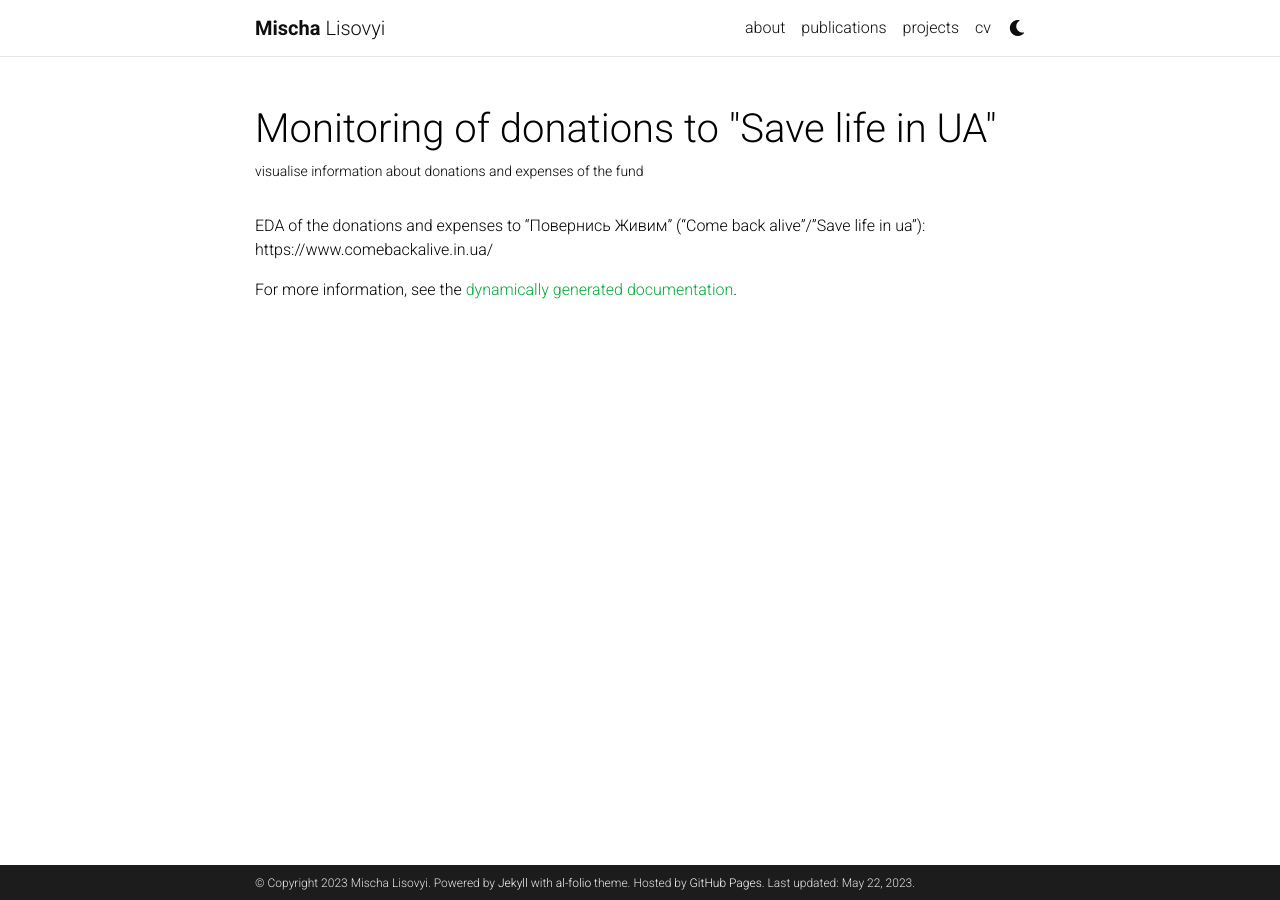
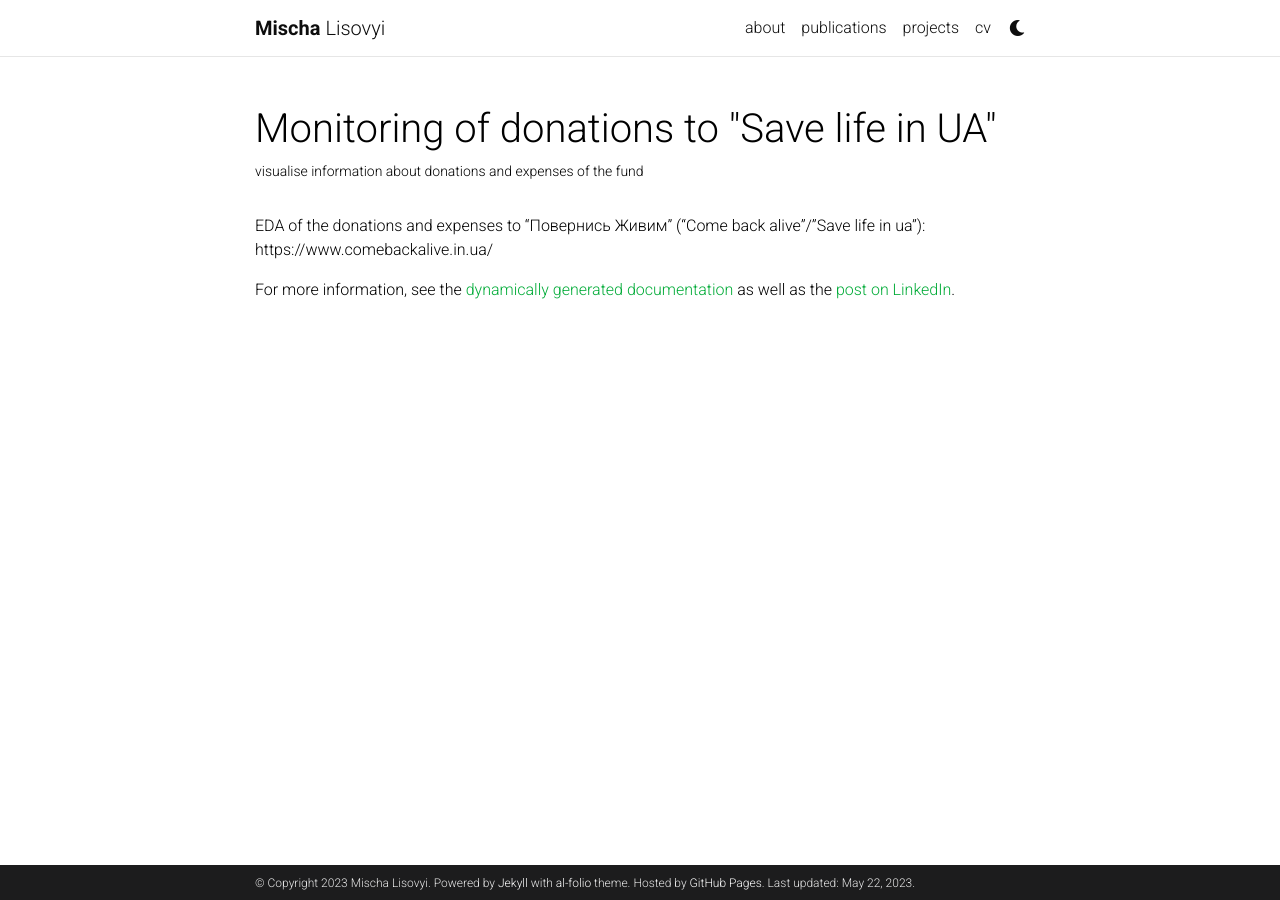
Before and after one commit to mlisovyi/mlisovyi.github.io, a Jekyll site: the page built from _projects/fun_savelifeinua.md, in a window 1280 px wide. Built offline with Jekyll 4.4.1, drawn with Linux system fonts in a browser that asks for light colours; comment, search, counter and statistics services are not loaded; a style sheet for code colours, icons or effects is not loaded.

Commit message:
add post to linkedin

```diff
--- a/_projects/fun_savelifeinua.md
+++ b/_projects/fun_savelifeinua.md
@@ -9,4 +9,6 @@ category: fun
 
 EDA of the donations and expenses to "Повернись Живим" ("Come back alive"/"Save life in ua"): https://www.comebackalive.in.ua/
 
-For more information, see the [dynamically generated documentation](https://mlisovyi.github.io/save_life_in_ua/).
+For more information, see the [dynamically generated documentation](https://mlisovyi.github.io/save_life_in_ua/)
+as well as
+the [post on LinkedIn](https://www.linkedin.com/posts/misha-lisovyi_devops-analytics-github-activity-6932226838773563392-k28C?utm_source=share&utm_medium=member_desktop).
```
